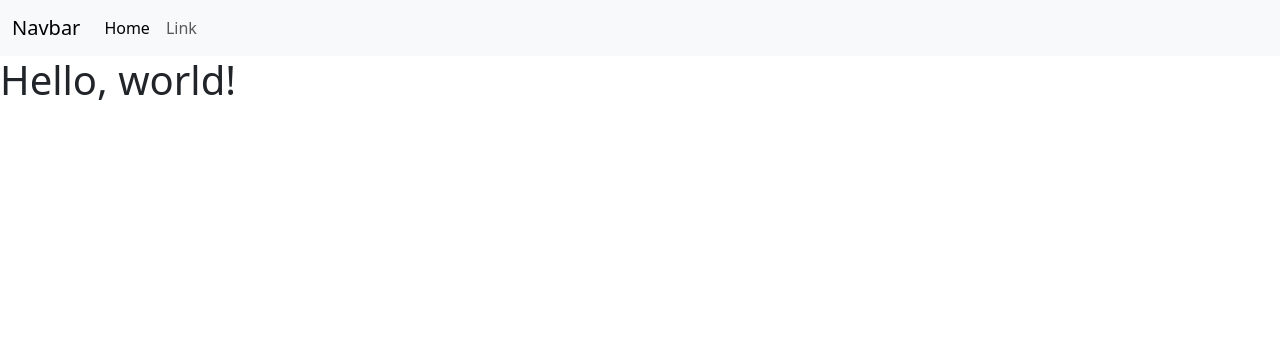
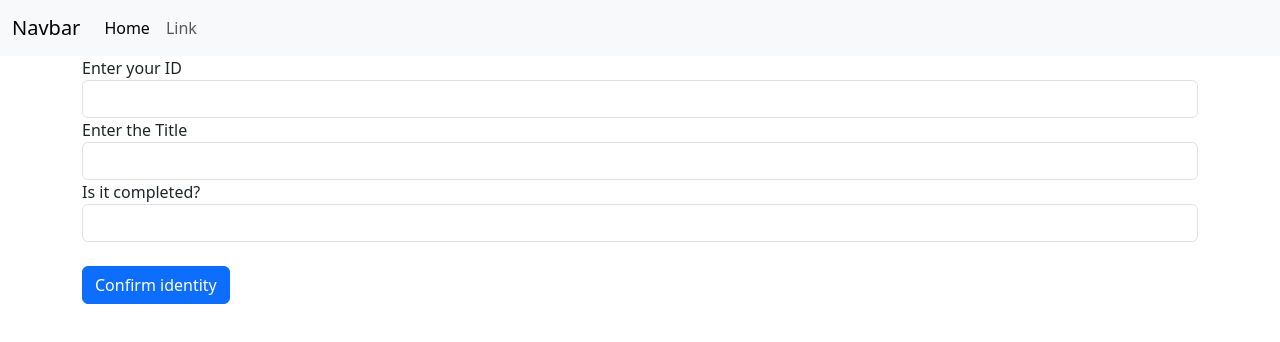
Before and after one commit to IanNduta/wb8-exercises, a plain HTML site: page todo/new-todo.html in a window 1280 px wide. Drawn offline with nearby package versions, Linux system fonts and the light colour scheme.

Commit message:
add the forms to the html page and edit the js file

```diff
--- a/todo/new-todo.html
+++ b/todo/new-todo.html
@@ -24,7 +24,28 @@
                   </li>
         </nav>
     </header>
-    <h1>Hello, world!</h1>
+    <div class="container">
+        <div class="row">
+            <div class="col">
+                <form>
+                    <lable class="form-label" for="userId">Enter your ID</lable>
+                    <input class="form-control" id="userId" type="number">
+
+                    <lable class="form-label" for="title">Enter the Title</lable>
+                    <input class="form-control" id="title" type="text">
+
+                    <lable class="form-label" for="completed">Is it completed?</lable>
+                    <input class="form-control" id="completed" type="text">
+
+                    <div class="mt-4">
+                        <button type="submit" id="subitBtn" class="btn btn-primary mb-3">Confirm identity</button>
+                    </div>
+
+                </form>
+            </div>
+        </div>
+    </div>
     <script src="https://cdn.jsdelivr.net/npm/bootstrap@5.3.3/dist/js/bootstrap.bundle.min.js" integrity="sha384-YvpcrYf0tY3lHB60NNkmXc5s9fDVZLESaAA55NDzOxhy9GkcIdslK1eN7N6jIeHz" crossorigin="anonymous"></script>
+    <script src="scripts/todo.js"></script>
   </body>
 </html>
--- a/todo/scripts/todo.js
+++ b/todo/scripts/todo.js
@@ -0,0 +1,16 @@
+"use strict";
+
+
+const subitBtn = document.getElementById("subitBtn");
+
+window.onload = () =>{
+    // console.log("hi");
+    subitBtn.onclick = onClickedSubitBtn;
+}
+
+function onClickedSubitBtn(){
+    console.log("hi");
+    console.log("hi");
+}
+
+// function
```
